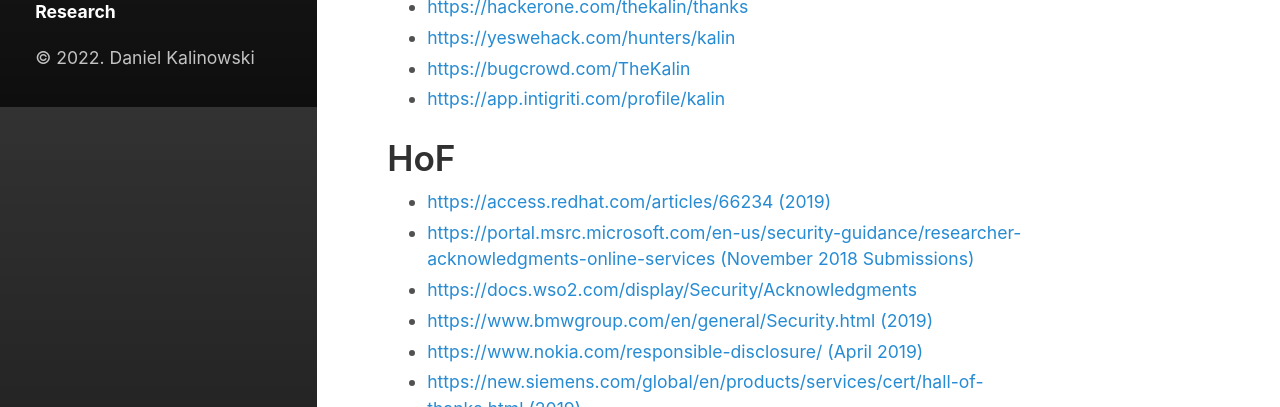
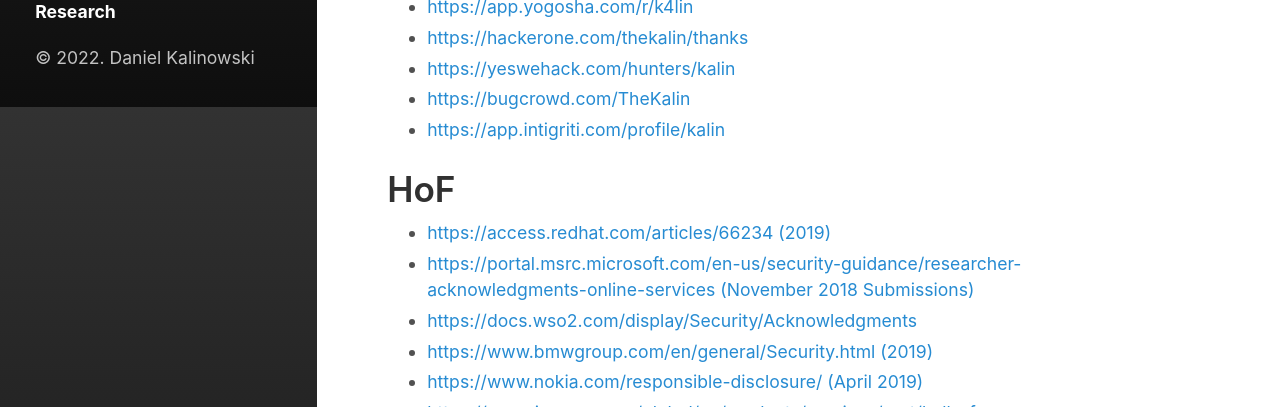
Before and after one commit to llamaonsecurity/page, a website: page research.html in a window 1280 px wide. Shown: the part 693-1100 px from the top of the page. Drawn offline with Linux system fonts and the light colour scheme.

Commit message:
Yogosha public profile

```diff
--- a/feed.xml
+++ b/feed.xml
@@ -1 +1 @@
-<?xml version="1.0" encoding="utf-8"?><feed xmlns="http://www.w3.org/2005/Atom" ><generator uri="https://jekyllrb.com/" version="4.2.1">Jekyll</generator><link href="https://dkalinowski.me/feed.xml" rel="self" type="application/atom+xml" /><link href="https://dkalinowski.me/" rel="alternate" type="text/html" /><updated>2022-08-31T12:54:25+02:00</updated><id>https://dkalinowski.me/feed.xml</id><title type="html">Daniel Kalinowski</title><subtitle>Here you can find out few things about me</subtitle><author><name>Andrew Fong</name></author></feed>
+<?xml version="1.0" encoding="utf-8"?><feed xmlns="http://www.w3.org/2005/Atom" ><generator uri="https://jekyllrb.com/" version="4.2.1">Jekyll</generator><link href="https://dkalinowski.me/feed.xml" rel="self" type="application/atom+xml" /><link href="https://dkalinowski.me/" rel="alternate" type="text/html" /><updated>2022-09-01T10:58:57+02:00</updated><id>https://dkalinowski.me/feed.xml</id><title type="html">Daniel Kalinowski</title><subtitle>Here you can find out few things about me</subtitle><author><name>Andrew Fong</name></author></feed>
--- a/research.html
+++ b/research.html
@@ -237,6 +237,7 @@
 <h1 id="bug-bounty-platforms">Bug Bounty platforms</h1>
 
 <ul>
+  <li><a href="https://app.yogosha.com/r/k4lin">https://app.yogosha.com/r/k4lin</a></li>
   <li><a href="https://hackerone.com/thekalin/thanks">https://hackerone.com/thekalin/thanks</a></li>
   <li><a href="https://yeswehack.com/hunters/kalin">https://yeswehack.com/hunters/kalin</a></li>
   <li><a href="https://bugcrowd.com/TheKalin">https://bugcrowd.com/TheKalin</a></li>
```
Also changed, not shown: 1 other file.
